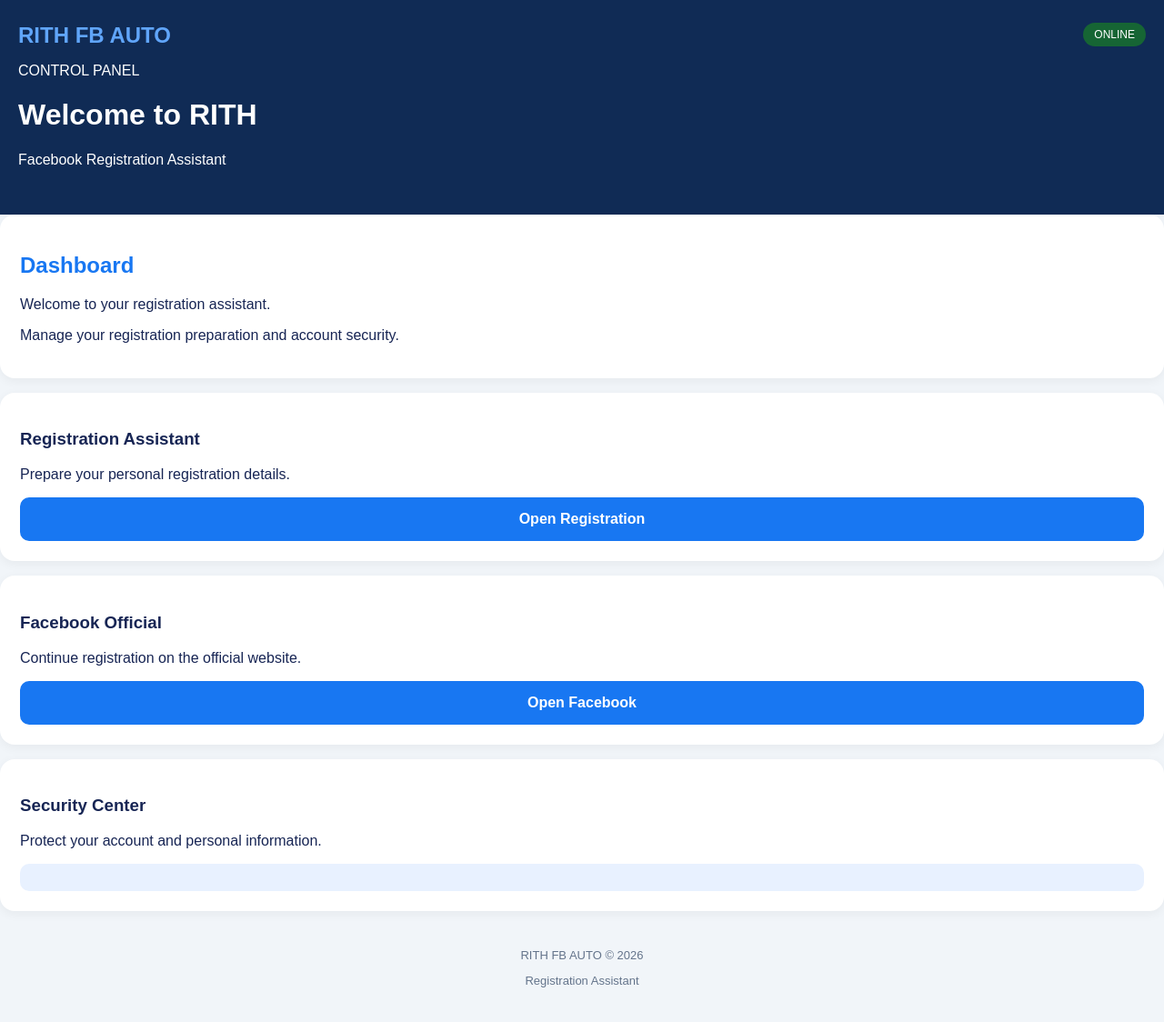
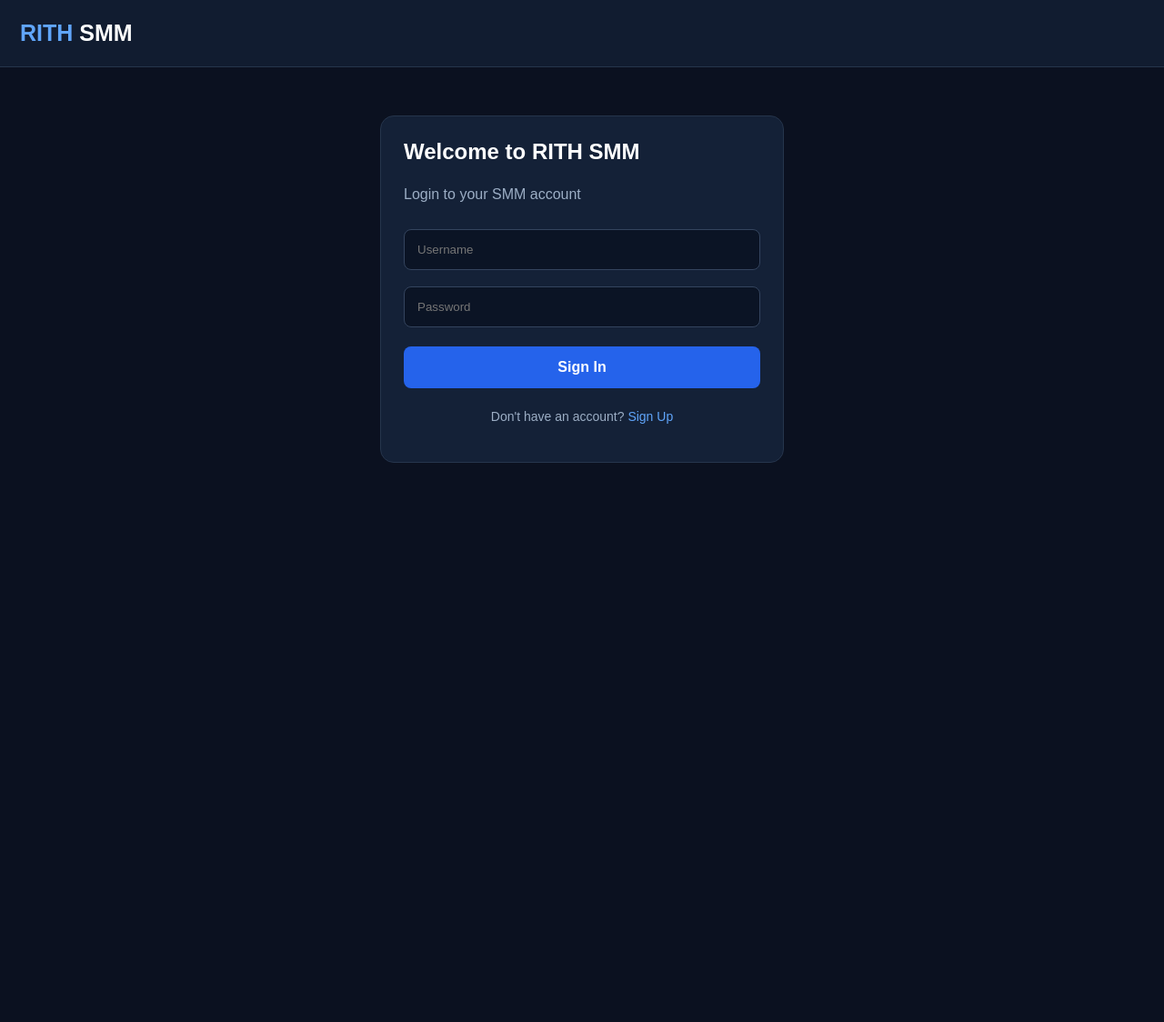
Before and after one commit to etdhduu3-svg/rith-fb-auto, a website: page index.html in a window 1280 px wide. Shown: the whole page at 91% size. After the commit the page ends 800 px from the top, so only its background shows below. Drawn offline with Linux system fonts and the light colour scheme.

Commit message:
Update index.html

```diff
--- a/index.html
+++ b/index.html
@@ -3,172 +3,80 @@
 <html lang="en">
 <head>
 <meta charset="UTF-8">
-<meta name="viewport" content="width=device-width, initial-scale=1">
-<title>RITH FB AUTO PRO</title>
+<meta name="viewport" content="width=device-width, initial-scale=1.0">
+<title>RITH SMM PANEL</title>
 <style>
-* { box-sizing: border-box; }
-
-body {
-  margin: 0;
-  font-family: Arial, sans-serif;
-  background: #f1f5f9;
-  color: #172554;
-}
-
-header {
-  background: #102b55;
-  color: white;
-  padding: 25px 20px 35px;
-}
-
-.brand {
-  color: #60a5fa;
-  font-size: 24px;
-  font-weight: bold;
-}
-
-.status {
-  background: #166534;
-  color: white;
-  padding: 6px 12px;
-  border-radius: 20px;
-  float: right;
-  font-size: 12px;
-}
-
-<div class="card">
-  <h3>Privacy Protection</h3>
-
-  <p>
-    RITH FB AUTO respects your privacy.
-  </p>
-
-  <p>
-    This website does not collect or store
-    your Facebook password or OTP.
-  </p>
-
-  <p>
-    Do not share sensitive personal
-    information with anyone.
-  </p>
-
-  <a href="https://www.facebook.com/privacy/center/"
-     target="_blank"
-     rel="noopener noreferrer">
-    <button>View Privacy Information</button>
-  </a>
+*{box-sizing:border-box}
+body{margin:0;background:#0b1120;color:white;font-family:Arial,sans-serif}
+header{padding:22px;background:#111c30;border-bottom:1px solid #26354c}
+.logo{font-size:25px;font-weight:bold;color:#60a5fa}
+.logo span{color:white}
+main{max-width:480px;margin:35px auto;padding:18px}
+.card{background:#142137;padding:25px;border-radius:15px;border:1px solid #26354c}
+h2{margin-top:0}
+p{color:#9caec5;line-height:1.6}
+input{width:100%;padding:14px;margin:9px 0;background:#0b1425;color:white;border:1px solid #34445e;border-radius:8px}
+button{width:100%;padding:14px;border:0;border-radius:8px;background:#2563eb;color:white;font-size:16px;font-weight:bold;margin-top:12px}
+button:hover{background:#1d4ed8}
+a{color:#60a5fa;cursor:pointer}
+.small{text-align:center;font-size:14px;margin-top:20px}
+.hidden{display:none}
+</style>
+</head>
+<body>
+<header>
+<div class="logo">RITH <span>SMM</span></div>
+</header>
+<main>
+<div class="card" id="login">
+<h2>Welcome to RITH SMM</h2>
+<p>Login to your SMM account</p>
+<input id="username" placeholder="Username">
+<input id="password" type="password" placeholder="Password">
+<button onclick="loginUser()">Sign In</button>
+<p class="small">Don't have an account? <a onclick="showRegister()">Sign Up</a></p>
 </div>
 
-<div class="card">
-  <h3>Privacy Protection</h3>
-  <p>RITH FB AUTO respects your privacy.</p>
-  <p>This website does not collect or store your Facebook password or OTP.</p>
-  <p>Do not share sensitive personal information with anyone.</p>
-  <a href="https://www.facebook.com/privacy/center/"
-     target="_blank"
-     rel="noopener noreferrer">
-    <button>View Privacy Information</button>
-  </a>
+<div class="card hidden" id="register">
+<h2>Create Account</h2>
+<input id="newuser" placeholder="Username">
+<input id="newpass" type="password" placeholder="Password">
+<button onclick="registerUser()">Create Account</button>
+<p class="small"><a onclick="showLogin()">Back to Login</a></p>
 </div>
 
-main {
-  max-width: 650px;
-  margin: 25px auto;
-  padding: 15px;
+<div class="card hidden" id="dashboard">
+<h2>RITH Dashboard</h2>
+<p>Welcome to RITH SMM Panel!</p>
+<h3>Balance: $0.00</h3>
+<button onclick="alert('SMM services will be connected soon!')">New Order</button>
+<button onclick="alert('Deposit system coming soon!')">Add Funds</button>
+<button onclick="alert('Order history coming soon!')">Order History</button>
+<button onclick="logout()">Logout</button>
+</div>
+</main>
+<script>
+function showRegister(){
+login.classList.add('hidden');
+register.classList.remove('hidden');
 }
-
-.card {
-  background: white;
-  border-radius: 16px;
-  padding: 22px;
-  margin-bottom: 16px;
-  box-shadow: 0 3px 12px #0000000d;
+function showLogin(){
+register.classList.add('hidden');
+login.classList.remove('hidden');
 }
-
-h2 { color: #1877f2; }
-
-button {
-  width: 100%;
-  padding: 15px;
-  border: none;
-  border-radius: 10px;
-  background: #1877f2;
-  color: white;
-  font-size: 16px;
-  font-weight: bold;
-  cursor: pointer;
+function registerUser(){
+let u=document.getElementById('newuser').value;
+let p=document.getElementById('newpass').value;
+if(!u||!p){alert('Please fill all fields');return}
+alert('Demo only. Registration needs a secure server.');
 }
-
-button.secondary {
-  background: #e8f1ff;
-  color: #1877f2;
+function loginUser(){
+alert('Login requires a secure server. Do not use real passwords yet.');
 }
-
-a { text-decoration: none; }
-
-footer {
-  text-align: center;
-  padding: 25px;
-  color: #64748b;
-  font-size: 13px;
+function logout(){
+dashboard.classList.add('hidden');
+login.classList.remove('hidden');
 }
-</style>
-</head>
-
-<body>
-
-<header>
-  <span class="status">ONLINE</span>
-  <div class="brand">RITH FB AUTO</div>
-  <p>CONTROL PANEL</p>
-  <h1>Welcome to RITH</h1>
-  <p>Facebook Registration Assistant</p>
-</header>
-
-<main>
-
-  <div class="card">
-    <h2>Dashboard</h2>
-    <p>Welcome to your registration assistant.</p>
-    <p>Manage your registration preparation
-    and account security.</p>
-  </div>
-
-  <div class="card">
-    <h3>Registration Assistant</h3>
-    <p>Prepare your personal registration details.</p>
-    <a href="register.html">
-      <button>Open Registration</button>
-    </a>
-  </div>
-
-  <div class="card">
-    <h3>Facebook Official</h3>
-    <p>Continue registration on the official website.</p>
-    <a href="https://www.facebook.com/reg/"
-       target="_blank" rel="noopener noreferrer">
-      <button>Open Facebook</button>
-    </a>
-  </div>
-
-  <div class="card">
-    <h3>Security Center</h3>
-    <p>Protect your account and personal information.</p>
-    <button class="secondary"
-
-onclick="alert('RITH SECURITY CENTER\n\n1. Never share your password.\n2. Never share your OTP.\n3. Enable Two-Factor Authentication.\n4. Avoid suspicious links.\n5. Use official Facebook security settings.')"
-
-      View Security Tips
-    </button>
-  </div>
-
-</main>
-
-<footer>
-  RITH FB AUTO © 2026
-  <p>Registration Assistant</p>
-</footer>
-
+</script>
 </body>
 </html>
```
